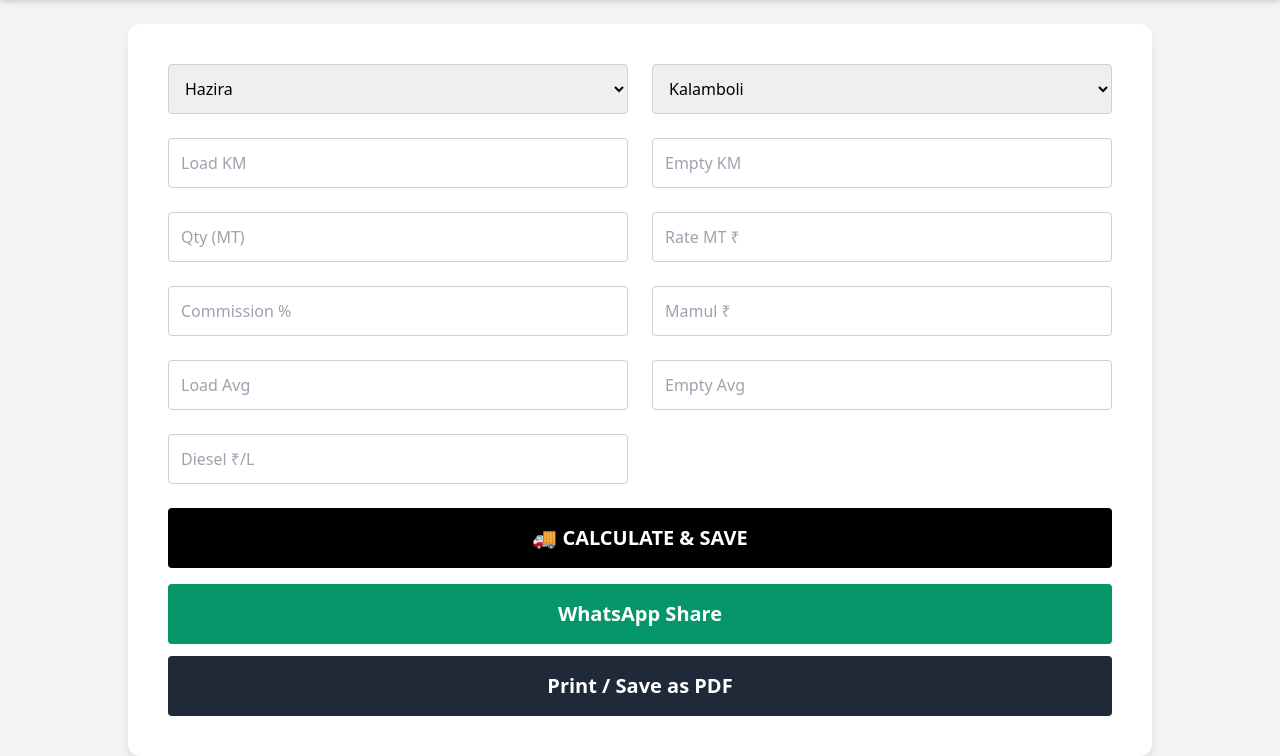
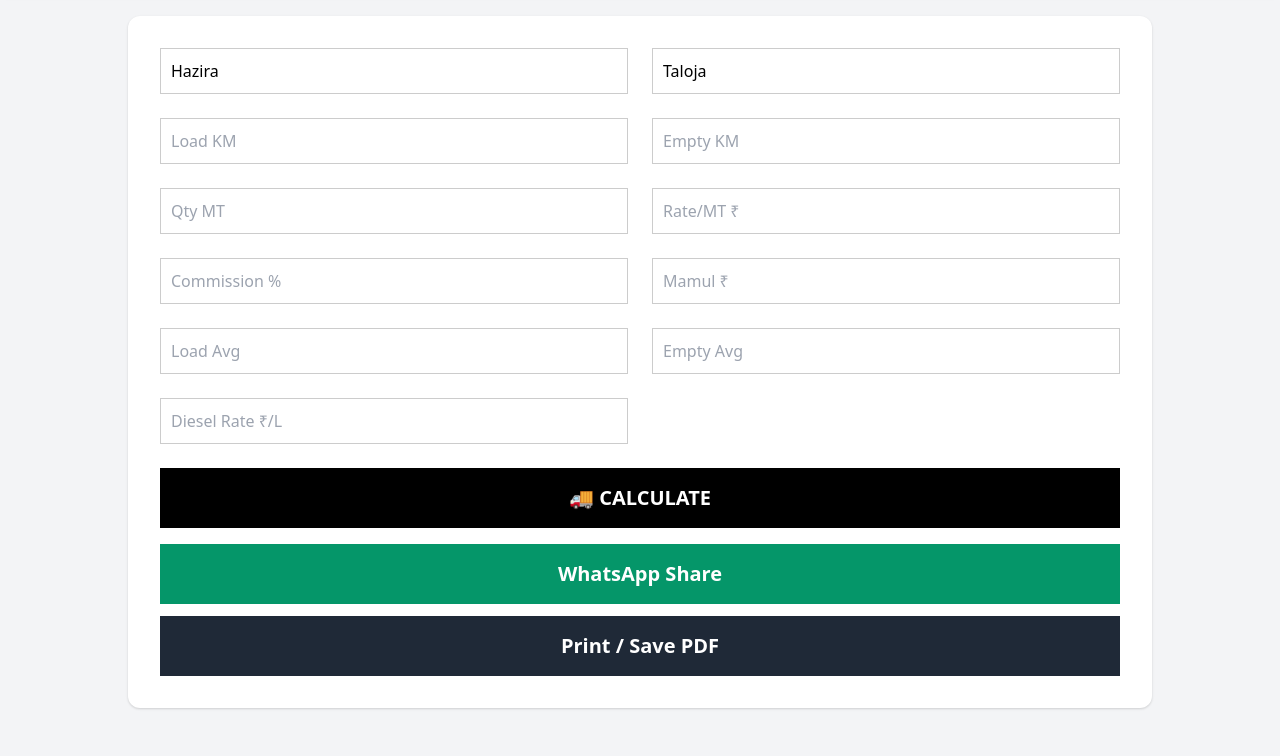
Before and after one commit to hitsy18/md-movers-trip-calculator, a plain HTML site: page index.html in a window 1280 px wide. Shown: the part 88-844 px from the top of the page. After the commit the page ends 800 px from the top, so only its background shows below. Drawn offline with nearby package versions, Linux system fonts and the light colour scheme.

Commit message:
Update index.html

```diff
--- a/index.html
+++ b/index.html
@@ -2,122 +2,92 @@
 <html lang="en">
 <head>
 <meta charset="UTF-8">
-<title>MD MOVERS – Trip Calculator</title>
+<title>MD MOVERS – TRIP CALCULATOR</title>
 <meta name="viewport" content="width=device-width, initial-scale=1">
 <link href="https://cdn.jsdelivr.net/npm/tailwindcss@2.2.19/dist/tailwind.min.css" rel="stylesheet">
-
-<style>
-input, select { border: 1px solid #cfcfcf !important; }
-</style>
+<style> input,select{border:1px solid #ccc!important;padding:10px;} </style>
 </head>
 
 <body class="bg-gray-100">
 
-<!-- PREMIUM HEADER WITH LOGO -->
-<header class="bg-[#0A1B3A] text-white shadow-md py-4 flex items-center justify-center gap-4">
-    <img src="logo.png" alt="MD Movers" class="h-14 drop-shadow-md">
-    <h1 class="text-3xl font-extrabold tracking-wide">TRIP CALCULATOR</h1>
+<!-- HEADER -->
+<header class="bg-[#0A1B3A] text-white shadow-md py-4 flex items-center justify-center gap-3">
+    <img src="logo.png" class="h-12">
+    <h1 class="text-2xl font-bold tracking-wide">TRIP CALCULATOR</h1>
 </header>
 
-<div class="max-w-5xl mx-auto bg-white p-10 mt-6 rounded-xl shadow-lg">
+<div class="max-w-5xl mx-auto bg-white p-8 mt-6 rounded-xl shadow">
 
-<!-- FORM START -->
+<!-- FORM -->
 <div class="grid grid-cols-2 gap-6">
-    <select id="from" class="p-3 rounded">
-        <option>Hazira</option>
-        <option>Ahemdabad</option>
-        <option>Sanand</option>
-        <option>Kalamboli</option>
-        <option>Taloja</option>
-        <option>Thane</option>
-        <option>Panvel</option>
-        <option>Khopoli</option>
-        <option>Khalapur</option>
-        <option>Vatva</option>
-        <option>Vithalapur</option>
-        <option>Kheda</option>
-    </select>
+<input id="from" value="Hazira">
+<input id="to" value="Taloja">
 
-    <select id="to" class="p-3 rounded">
-        <option>Kalamboli</option>
-        <option>Taloja</option>
-        <option>Panvel</option>
-        <option>Thane</option>
-        <option>Khopoli</option>
-        <option>Khalapur</option>
-        <option>Ahemdabad</option>
-        <option>Sanand</option>
-        <option>Changodar</option>
-        <option>Vadodara</option>
-        <option>Savli</option>
-        <option>Mehsana</option>
-        <option>Por</option>
-    </select>
+<input id="loadkm" placeholder="Load KM">
+<input id="emptykm" placeholder="Empty KM">
 
-    <input id="loadkm" type="number" placeholder="Load KM" class="p-3 rounded">
-    <input id="emptykm" type="number" placeholder="Empty KM" class="p-3 rounded">
+<input id="qty" placeholder="Qty MT">
+<input id="rate" placeholder="Rate/MT ₹">
 
-    <input id="qty" type="number" placeholder="Qty (MT)" class="p-3 rounded">
-    <input id="rate" type="number" placeholder="Rate MT ₹" class="p-3 rounded">
+<input id="commission" placeholder="Commission %">
+<input id="mamul" placeholder="Mamul ₹">
 
-    <input id="commission" type="number" placeholder="Commission %" class="p-3 rounded">
-    <input id="mamul" type="number" placeholder="Mamul ₹" class="p-3 rounded">
+<input id="avgload" placeholder="Load Avg">
+<input id="avgempty" placeholder="Empty Avg">
 
-    <input id="avgload" type="number" step="0.1" placeholder="Load Avg" class="p-3 rounded">
-    <input id="avgempty" type="number" step="0.1" placeholder="Empty Avg" class="p-3 rounded">
+<input id="dieselrate" placeholder="Diesel Rate ₹/L">
+</div>
 
-    <input id="dieselrate" type="number" placeholder="Diesel ₹/L" class="p-3 rounded">
-</div>
-<!-- FORM END -->
-
-<!-- MAIN SAVE BUTTON -->
-<button onclick="calculate()"
-class="w-full mt-6 bg-black text-white py-4 rounded text-xl font-bold hover:bg-gray-900">
-🚚 CALCULATE & SAVE
+<!-- CALCULATE -->
+<button onclick="calculate()" class="w-full mt-6 bg-black text-white py-4 text-xl font-bold">
+🚚 CALCULATE
 </button>
 
-<!-- WHATSAPP -->
-<button onclick="shareWA()"
-class="w-full mt-4 bg-green-600 text-white py-4 rounded text-xl font-bold">
-WhatsApp Share
-</button>
+<!-- RESULT BOX -->
+<div id="result" class="mt-6 bg-gray-900 text-white p-6 rounded text-xl font-bold hidden"></div>
 
-<!-- PDF -->
-<button onclick="window.print()"
-class="w-full mt-3 bg-gray-800 text-white py-4 rounded text-xl font-bold">
-Print / Save as PDF
-</button>
-
-</div>
+<!-- BUTTONS -->
+<button onclick="shareWA()" class="w-full mt-4 bg-green-600 text-white py-4 text-xl font-bold">WhatsApp Share</button>
+<button onclick="window.print()" class="w-full mt-3 bg-gray-800 text-white py-4 text-xl font-bold">Print / Save PDF</button>
 
 <script>
 function calculate(){
-    let loadkm = +document.getElementById("loadkm").value;
-    let emptykm = +document.getElementById("emptykm").value;
-    let qty = +document.getElementById("qty").value;
-    let rate = +document.getElementById("rate").value;
-    let comm = +document.getElementById("commission").value;
-    let mamul = +document.getElementById("mamul").value;
-    let avgload = +document.getElementById("avgload").value;
-    let avgempty = +document.getElementById("avgempty").value;
-    let diesel = +document.getElementById("dieselrate").value;
 
-    let totkm = loadkm + emptykm;
-    let dieselUsed = (loadkm/avgload) + (emptykm/avgempty);
-    let dieselCost = dieselUsed * diesel;
-    let freight = qty * rate;
-    let commRs = (freight*comm)/100;
-    let net = freight - dieselCost - commRs - mamul;
+let load = +loadkm.value,
+    empty = +emptykm.value,
+    qtyVal = +qty.value,
+    rateVal = +rate.value,
+    commissionVal = +commission.value,
+    mamulVal = +mamul.value,
+    avgL = +avgload.value,
+    avgE = +avgempty.value,
+    dieselR = +dieselrate.value;
 
-    alert(`Freight: ₹${freight}\nDiesel: ₹${dieselCost.toFixed(0)}\nNet Saving: ₹${net.toFixed(0)}`);
+let freight = qtyVal * rateVal;
+let dieselUsed = (load/avgL) + (empty/avgE);
+let dieselCost = dieselUsed * dieselR;
+let commRS = (freight * commissionVal)/100;
+
+let netSaving = freight - dieselCost - commRS - mamulVal;
+
+// DISPLAY IN PAGE NOT ALERT
+result.innerHTML = `
+Freight: ₹${freight.toFixed(0)}<br>
+Diesel Used: ${dieselUsed.toFixed(2)} L<br>
+Diesel Cost: ₹${dieselCost.toFixed(0)}<br>
+Commission: ₹${commRS.toFixed(0)}<br>
+Mamul: ₹${mamulVal}<br>
+<br>
+<span style="color:#00ff90">Net Saving: ₹${netSaving.toFixed(0)}</span>
+`;
+result.classList.remove("hidden");
 }
 
+// WhatsApp Share
 function shareWA(){
-    let msg = `🚛 MD MOVERS TRIP DETAILS\n`+
-              `Freight: ₹${qty*rate}\nDiesel: ₹${dieselUsed}\nNet Saving: ₹${net}`;
-    window.open(`https://wa.me/?text=${encodeURIComponent(msg)}`);
+let msg = result.innerText;
+window.open(`https://wa.me/?text=${encodeURIComponent(msg)}`);
 }
 </script>
-
 </body>
 </html>
```
